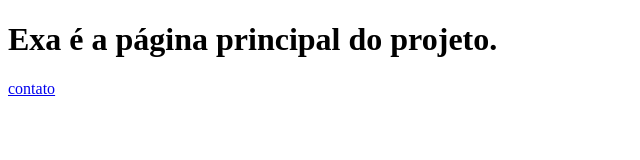
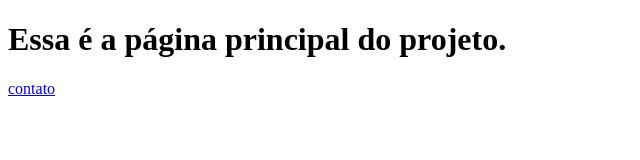
Before and after one commit to LuisGustavoFA/projeto-teste, a plain HTML site: page index.html in a window 1280 px wide. Shown: the whole page, without its empty margins (0-640 px from the left). Drawn offline with Linux system fonts and the light colour scheme.

Commit message:
escrevi errado dnv

```diff
--- a/index.html
+++ b/index.html
@@ -7,7 +7,7 @@
     <link type="stylesheet" href="style.css">
 </head>
 <body>
-    <h1>Exa é a página principal do projeto.</h1>
+    <h1>Essa é a página principal do projeto.</h1>
     <a href="contato.html">contato</a>
     <script src="app.js"></script>
 </body>
```
